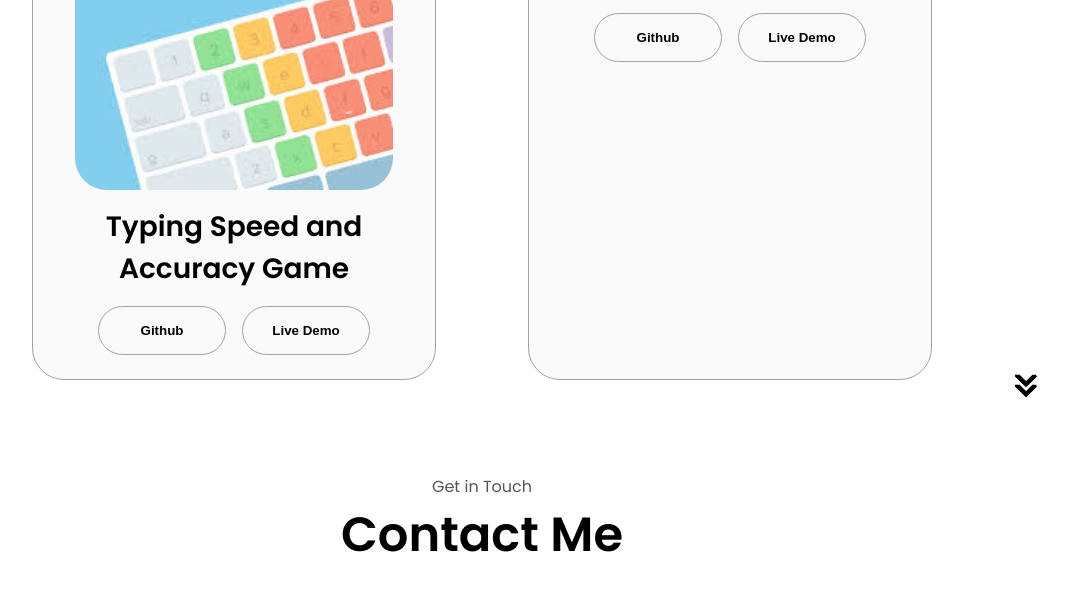
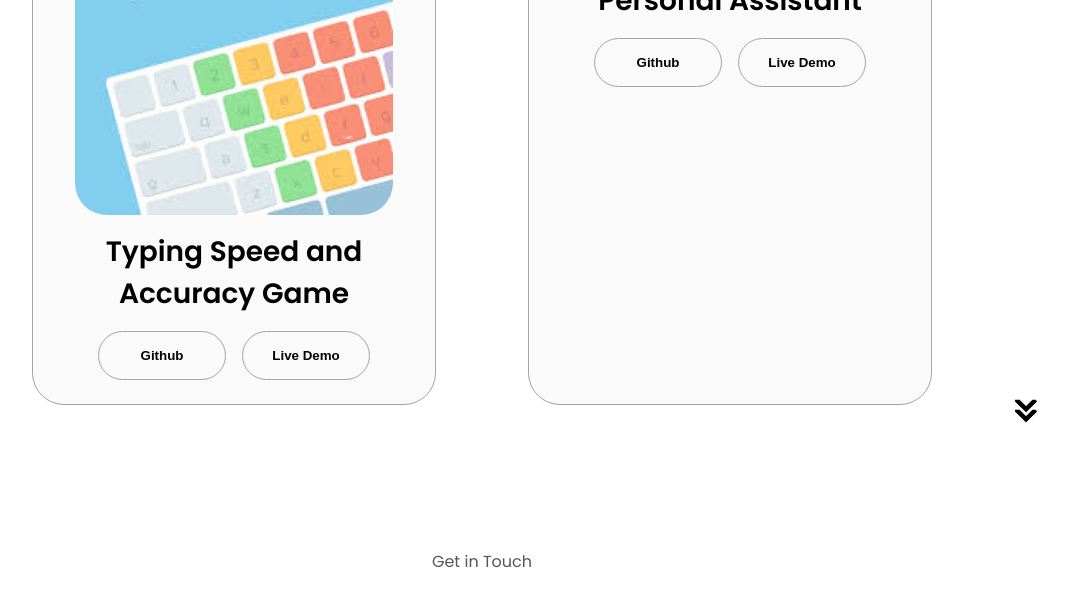
Before and after one commit to Narendra-9/MyPortfolio, a plain HTML site: page index.html in a window 1280 px wide. Shown: the part 4014-4605 px from the top of the page, without its empty margins (158-1226 px from the left). Drawn offline with Linux system fonts and the light colour scheme.

Commit message:
last-committt

```diff
--- a/index.html
+++ b/index.html
@@ -254,6 +254,7 @@
     <section id="projects">
       <p class="section__text__p1">Browse My Recent</p>
       <h1 class="title">Projects</h1>
+      <p style="text-align: center;">Slide to see More</p>
       <div class="experience-details-container">
         <div class="about-containers">
           <div class="details-container color-container">
@@ -410,6 +411,7 @@
 
 
         </div>
+
       </div>
       <img
         src="./assets/arrow.png"
@@ -419,7 +421,7 @@
       />
     </section>
     <section id="contact">
-      <p class="section__text__p1">Get in Touch</p>
+      <p class="section__text__p1" style="margin-top: 50px;">Get in Touch</p>
       <h1 class="title">Contact Me</h1>
       <div class="contact-info-upper-container">
         <div class="contact-info-container">
```
